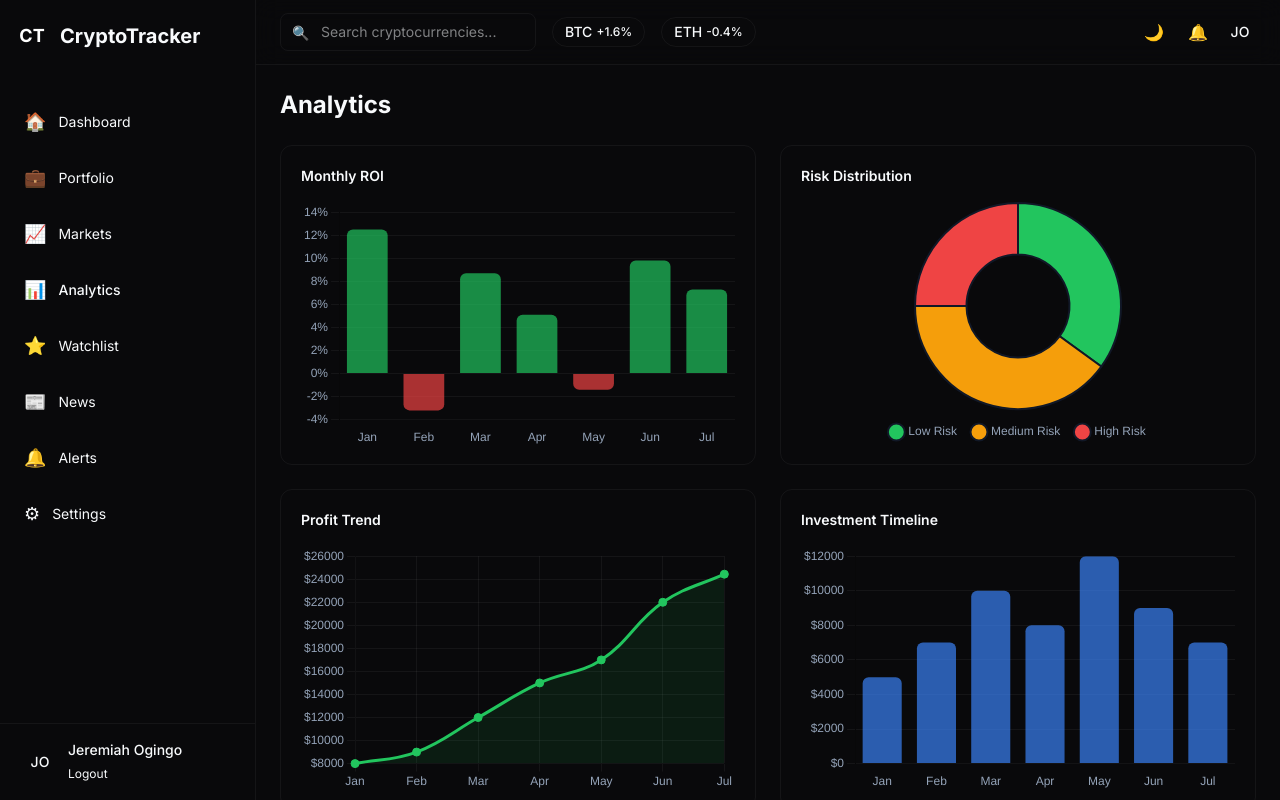
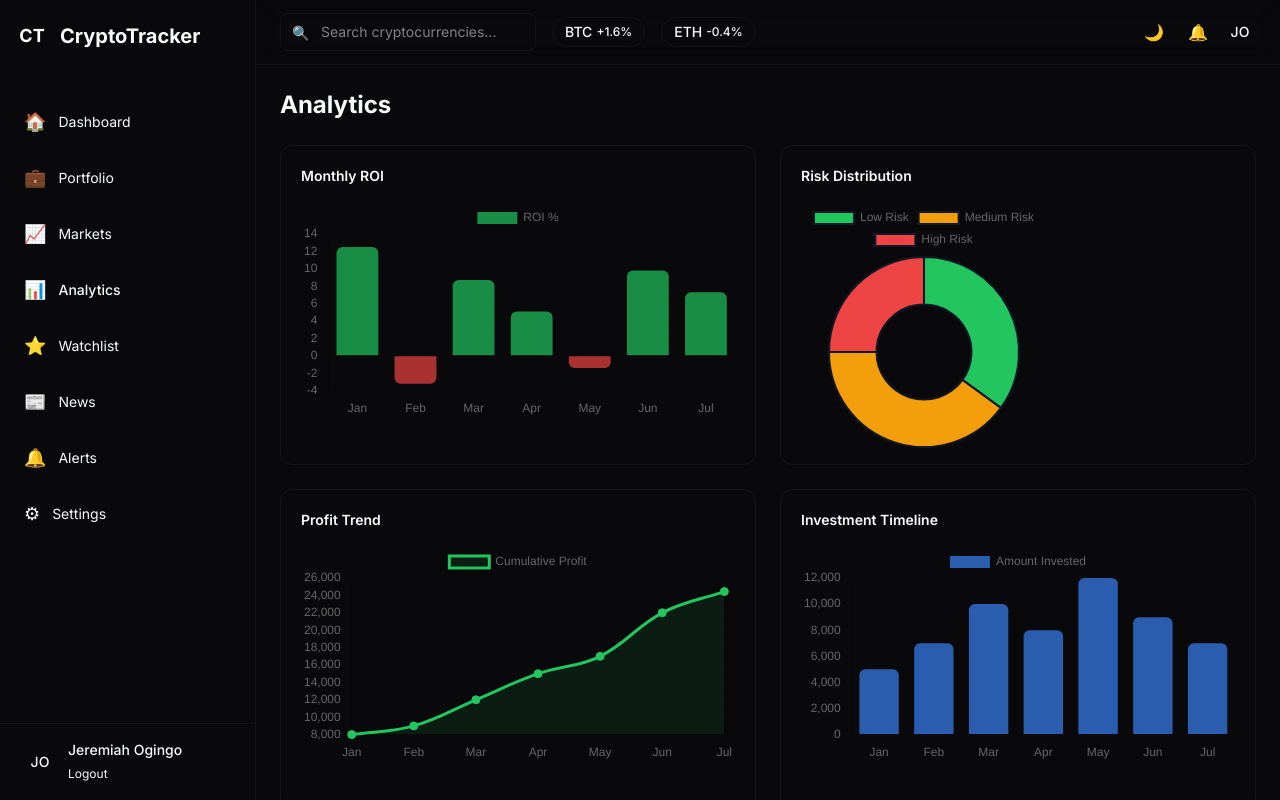
Before and after one commit to Jeremiahogingo/crypto-portfolio-tracker, a Next.js app: page /analytics in a window 1280 px wide. Built offline with nearby package versions, Linux system fonts and the light colour scheme.

Commit message:
Updated the charts and graphs implementation in analytics

```diff
--- /dev/null
+++ b/src/app/test-chart/page.js
@@ -0,0 +1,35 @@
+"use client";
+
+import { Line } from "react-chartjs-2";
+import {
+  Chart as ChartJS,
+  CategoryScale,
+  LinearScale,
+  PointElement,
+  LineElement,
+} from "chart.js";
+
+ChartJS.register(CategoryScale, LinearScale, PointElement, LineElement);
+
+const data = {
+  labels: ["Jan", "Feb", "Mar", "Apr"],
+  datasets: [
+    {
+      label: "Test Data",
+      data: [10, 25, 15, 40],
+      borderColor: "#3B82F6",
+      backgroundColor: "rgba(59,130,246,0.2)",
+    },
+  ],
+};
+
+export default function TestChart() {
+  return (
+    <div style={{ padding: "40px", background: "#09090B", minHeight: "100vh" }}>
+      <h1 style={{ color: "#F8FAFC", marginBottom: "20px" }}>Chart Test</h1>
+      <div style={{ width: "500px", height: "300px", background: "#111827", padding: "20px", borderRadius: "12px" }}>
+        <Line data={data} />
+      </div>
+    </div>
+  );
+}
--- a/src/components/charts/AllocationChart.tsx
+++ b/src/components/charts/AllocationChart.tsx
@@ -1,7 +1,12 @@
 "use client";
 
+import {
+  Chart as ChartJS,
+  ArcElement,
+  Tooltip,
+  Legend,
+} from "chart.js";
 import { Doughnut } from "react-chartjs-2";
-import { Chart as ChartJS, ArcElement, Tooltip, Legend } from "chart.js";
 import { assetAllocation } from "@/mock/dashboard";
 
 ChartJS.register(ArcElement, Tooltip, Legend);
@@ -19,35 +24,5 @@ export default function AllocationChart() {
     ],
   };
 
-  const options = {
-    responsive: true,
-    maintainAspectRatio: false,
-    plugins: {
-      legend: {
-        position: "bottom" as const,
-        labels: {
-          color: "#94A3B8",
-          padding: 16,
-          usePointStyle: true,
-          pointStyle: "circle",
-        },
-      },
-      tooltip: {
-        backgroundColor: "#111827",
-        titleColor: "#F8FAFC",
-        bodyColor: "#94A3B8",
-        borderColor: "rgba(255,255,255,0.05)",
-        borderWidth: 1,
-        callbacks: {
-          label: (context: any) => ` ${context.label}: ${context.raw}%`,
-        },
-      },
-    },
-  };
-
-  return (
-    <div className="h-full">
-      <Doughnut data={data} options={options} />
-    </div>
-  );
+  return <Doughnut data={data} />;
 }
--- a/src/components/charts/AssetComparisonChart.tsx
+++ b/src/components/charts/AssetComparisonChart.tsx
@@ -1,18 +1,17 @@
 "use client";
 
-import { Bar } from "react-chartjs-2";
 import {
   Chart as ChartJS,
   CategoryScale,
   LinearScale,
   BarElement,
-  Title,
   Tooltip,
   Legend,
 } from "chart.js";
+import { Bar } from "react-chartjs-2";
 import { assetComparison } from "@/mock/analytics";
 
-ChartJS.register(CategoryScale, LinearScale, BarElement, Title, Tooltip, Legend);
+ChartJS.register(CategoryScale, LinearScale, BarElement, Tooltip, Legend);
 
 export default function AssetComparisonChart() {
   const data = {
@@ -29,38 +28,5 @@ export default function AssetComparisonChart() {
     ],
   };
 
-  const options = {
-    indexAxis: "y" as const, // horizontal bar
-    responsive: true,
-    maintainAspectRatio: false,
-    plugins: {
-      legend: { display: false },
-      tooltip: {
-        backgroundColor: "#111827",
-        titleColor: "#F8FAFC",
-        bodyColor: "#94A3B8",
-        borderColor: "rgba(255,255,255,0.05)",
-        borderWidth: 1,
-        callbacks: {
-          label: (context: any) => `${context.raw}% ROI`,
-        },
-      },
-    },
-    scales: {
-      x: {
-        grid: { color: "rgba(255,255,255,0.05)" },
-        ticks: { color: "#94A3B8", callback: (val: any) => val + "%" },
-      },
-      y: {
-        grid: { display: false },
-        ticks: { color: "#94A3B8" },
-      },
-    },
-  };
-
-  return (
-    <div className="h-full">
-      <Bar data={data} options={options} />
-    </div>
-  );
+  return <Bar data={data} options={{ indexAxis: "y" }} />;
 }
--- a/src/components/charts/InvestmentTimelineChart.tsx
+++ b/src/components/charts/InvestmentTimelineChart.tsx
@@ -1,18 +1,17 @@
 "use client";
 
-import { Bar } from "react-chartjs-2";
 import {
   Chart as ChartJS,
   CategoryScale,
   LinearScale,
   BarElement,
-  Title,
   Tooltip,
   Legend,
 } from "chart.js";
+import { Bar } from "react-chartjs-2";
 import { investmentTimeline } from "@/mock/analytics";
 
-ChartJS.register(CategoryScale, LinearScale, BarElement, Title, Tooltip, Legend);
+ChartJS.register(CategoryScale, LinearScale, BarElement, Tooltip, Legend);
 
 export default function InvestmentTimelineChart() {
   const data = {
@@ -27,31 +26,5 @@ export default function InvestmentTimelineChart() {
     ],
   };
 
-  const options = {
-    responsive: true,
-    maintainAspectRatio: false,
-    plugins: {
-      legend: { display: false },
-      tooltip: {
-        backgroundColor: "#111827",
-        titleColor: "#F8FAFC",
-        bodyColor: "#94A3B8",
-        borderColor: "rgba(255,255,255,0.05)",
-        borderWidth: 1,
-        callbacks: {
-          label: (context: any) => `$${context.raw.toLocaleString()}`,
-        },
-      },
-    },
-    scales: {
-      x: { grid: { display: false }, ticks: { color: "#94A3B8" } },
-      y: { grid: { color: "rgba(255,255,255,0.05)" }, ticks: { color: "#94A3B8", callback: (val: any) => "$" + val } },
-    },
-  };
-
-  return (
-    <div className="h-full">
-      <Bar data={data} options={options} />
-    </div>
-  );
+  return <Bar data={data} />;
 }
--- a/src/components/charts/MonthlyROIChart.tsx
+++ b/src/components/charts/MonthlyROIChart.tsx
@@ -1,18 +1,17 @@
 "use client";
 
-import { Bar } from "react-chartjs-2";
 import {
   Chart as ChartJS,
   CategoryScale,
   LinearScale,
   BarElement,
-  Title,
   Tooltip,
   Legend,
 } from "chart.js";
+import { Bar } from "react-chartjs-2";
 import { monthlyROI } from "@/mock/analytics";
 
-ChartJS.register(CategoryScale, LinearScale, BarElement, Title, Tooltip, Legend);
+ChartJS.register(CategoryScale, LinearScale, BarElement, Tooltip, Legend);
 
 export default function MonthlyROIChart() {
   const data = {
@@ -29,37 +28,5 @@ export default function MonthlyROIChart() {
     ],
   };
 
-  const options = {
-    responsive: true,
-    maintainAspectRatio: false,
-    plugins: {
-      legend: { display: false },
-      tooltip: {
-        backgroundColor: "#111827",
-        titleColor: "#F8FAFC",
-        bodyColor: "#94A3B8",
-        borderColor: "rgba(255,255,255,0.05)",
-        borderWidth: 1,
-        callbacks: {
-          label: (context: any) => `${context.raw}% ROI`,
-        },
-      },
-    },
-    scales: {
-      x: {
-        grid: { display: false },
-        ticks: { color: "#94A3B8" },
-      },
-      y: {
-        grid: { color: "rgba(255,255,255,0.05)" },
-        ticks: { color: "#94A3B8", callback: (val: any) => val + "%" },
-      },
-    },
-  };
-
-  return (
-    <div className="h-full">
-      <Bar data={data} options={options} />
-    </div>
-  );
+  return <Bar data={data} />;
 }
--- a/src/components/charts/PortfolioChart.tsx
+++ b/src/components/charts/PortfolioChart.tsx
@@ -1,17 +1,16 @@
 "use client";
 
-import { Line } from "react-chartjs-2";
 import {
   Chart as ChartJS,
   CategoryScale,
   LinearScale,
   PointElement,
   LineElement,
-  Title,
+  Filler,
   Tooltip,
-  Filler,
   Legend,
 } from "chart.js";
+import { Line } from "react-chartjs-2";
 import { portfolioGrowth } from "@/mock/dashboard";
 
 ChartJS.register(
@@ -19,9 +18,8 @@ ChartJS.register(
   LinearScale,
   PointElement,
   LineElement,
-  Title,
+  Filler,
   Tooltip,
-  Filler,
   Legend
 );
 
@@ -42,35 +40,5 @@ export default function PortfolioChart() {
     ],
   };
 
-  const options = {
-    responsive: true,
-    maintainAspectRatio: false,
-    plugins: {
-      legend: { display: false },
-      tooltip: {
-        backgroundColor: "#111827",
-        titleColor: "#F8FAFC",
-        bodyColor: "#94A3B8",
-        borderColor: "rgba(255,255,255,0.05)",
-        borderWidth: 1,
-        padding: 12,
-      },
-    },
-    scales: {
-      x: {
-        grid: { color: "rgba(255,255,255,0.05)" },
-        ticks: { color: "#94A3B8" },
-      },
-      y: {
-        grid: { color: "rgba(255,255,255,0.05)" },
-        ticks: { color: "#94A3B8", callback: (val: any) => "$" + val },
-      },
-    },
-  };
-
-  return (
-    <div className="h-full">
-      <Line data={data} options={options} />
-    </div>
-  );
+  return <Line data={data} />;
 }
--- a/src/components/charts/ProfitTrendChart.tsx
+++ b/src/components/charts/ProfitTrendChart.tsx
@@ -1,20 +1,27 @@
 "use client";
 
-import { Line } from "react-chartjs-2";
 import {
   Chart as ChartJS,
   CategoryScale,
   LinearScale,
   PointElement,
   LineElement,
-  Title,
+  Filler,
   Tooltip,
-  Filler,
   Legend,
 } from "chart.js";
+import { Line } from "react-chartjs-2";
 import { profitTrend } from "@/mock/analytics";
 
-ChartJS.register(CategoryScale, LinearScale, PointElement, LineElement, Title, Tooltip, Filler, Legend);
+ChartJS.register(
+  CategoryScale,
+  LinearScale,
+  PointElement,
+  LineElement,
+  Filler,
+  Tooltip,
+  Legend
+);
 
 export default function ProfitTrendChart() {
   const data = {
@@ -33,31 +40,5 @@ export default function ProfitTrendChart() {
     ],
   };
 
-  const options = {
-    responsive: true,
-    maintainAspectRatio: false,
-    plugins: {
-      legend: { display: false },
-      tooltip: {
-        backgroundColor: "#111827",
-        titleColor: "#F8FAFC",
-        bodyColor: "#94A3B8",
-        borderColor: "rgba(255,255,255,0.05)",
-        borderWidth: 1,
-        callbacks: {
-          label: (context: any) => `$${context.raw.toLocaleString()}`,
-        },
-      },
-    },
-    scales: {
-      x: { grid: { color: "rgba(255,255,255,0.05)" }, ticks: { color: "#94A3B8" } },
-      y: { grid: { color: "rgba(255,255,255,0.05)" }, ticks: { color: "#94A3B8", callback: (val: any) => "$" + val } },
-    },
-  };
-
-  return (
-    <div className="h-full">
-      <Line data={data} options={options} />
-    </div>
-  );
+  return <Line data={data} />;
 }
--- a/src/components/charts/RiskDistributionChart.tsx
+++ b/src/components/charts/RiskDistributionChart.tsx
@@ -1,7 +1,12 @@
 "use client";
 
+import {
+  Chart as ChartJS,
+  ArcElement,
+  Tooltip,
+  Legend,
+} from "chart.js";
 import { Doughnut } from "react-chartjs-2";
-import { Chart as ChartJS, ArcElement, Tooltip, Legend } from "chart.js";
 import { riskDistribution } from "@/mock/analytics";
 
 ChartJS.register(ArcElement, Tooltip, Legend);
@@ -19,30 +24,5 @@ export default function RiskDistributionChart() {
     ],
   };
 
-  const options = {
-    responsive: true,
-    maintainAspectRatio: false,
-    plugins: {
-      legend: {
-        position: "bottom" as const,
-        labels: { color: "#94A3B8", padding: 16, usePointStyle: true },
-      },
-      tooltip: {
-        backgroundColor: "#111827",
-        titleColor: "#F8FAFC",
-        bodyColor: "#94A3B8",
-        borderColor: "rgba(255,255,255,0.05)",
-        borderWidth: 1,
-        callbacks: {
-          label: (context: any) => ` ${context.label}: ${context.raw}%`,
-        },
-      },
-    },
-  };
-
-  return (
-    <div className="h-full">
-      <Doughnut data={data} options={options} />
-    </div>
-  );
+  return <Doughnut data={data} />;
 }
--- /dev/null
+++ b/src/lib/chartSetup.ts
@@ -0,0 +1,28 @@
+"use client";
+
+import {
+  Chart as ChartJS,
+  CategoryScale,
+  LinearScale,
+  PointElement,
+  LineElement,
+  BarElement,
+  ArcElement,
+  Title,
+  Tooltip,
+  Filler,
+  Legend,
+} from "chart.js";
+
+ChartJS.register(
+  CategoryScale,
+  LinearScale,
+  PointElement,
+  LineElement,
+  BarElement,
+  ArcElement,
+  Title,
+  Tooltip,
+  Filler,
+  Legend
+);
```
